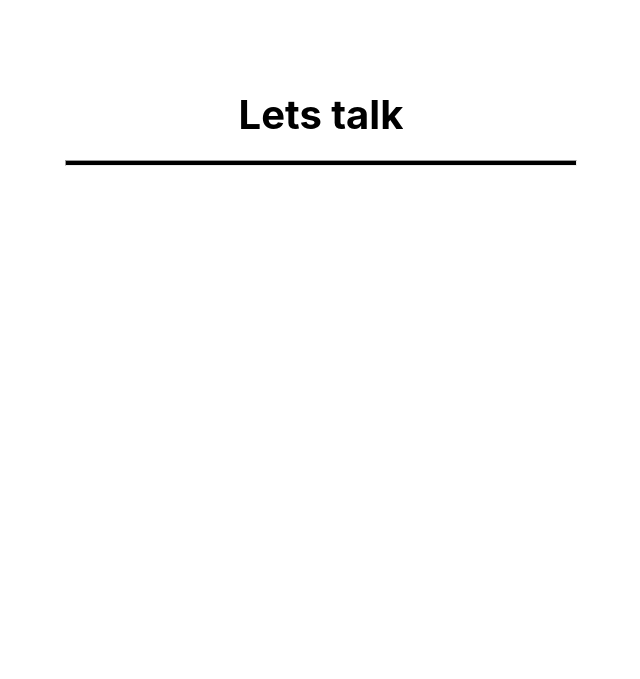
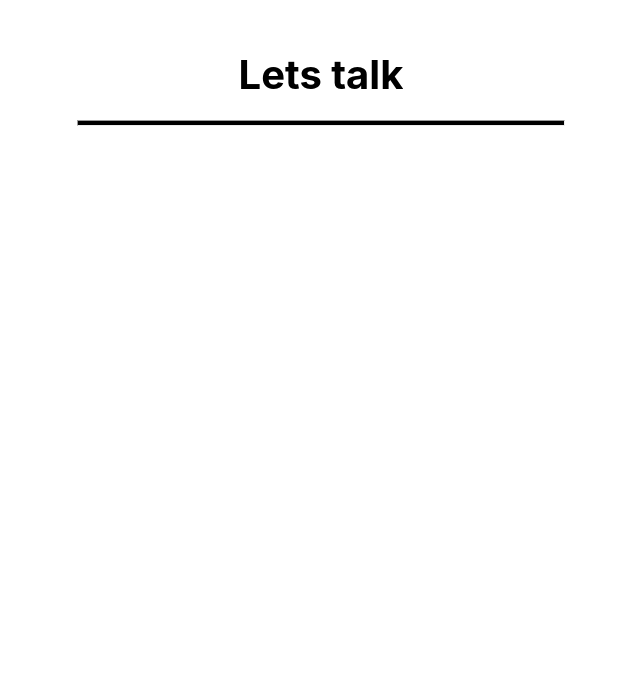
Before and after one commit to fabriciocunhauk/portfolio, a React (Create React App) app: page / in a window 1280 px wide. Shown: the part 4421-5100 px from the top of the page, without its empty margins (319-959 px from the left). Built offline with nearby package versions, Linux system fonts and the light colour scheme.

Commit message:
Contacts style fix

```diff
--- a/src/components/ContactSection/contact-section.scss
+++ b/src/components/ContactSection/contact-section.scss
@@ -5,19 +5,19 @@
     flex-direction: column;
     align-items: center;
     margin-top: 100px;
+    padding: 30px;
     background: $white-color;
     width: 100vw;
     min-height: 100vh;
 
-    h1 {
-        margin-top: 100px;
+    >h1 {
         height: 60px;
         font-size: 2.5rem;
     }
 
     @media (max-width: 1400px) {
         h1 {
-            margin-top: 90px;
+            margin-top: 20px;
         }
     }
 
```
